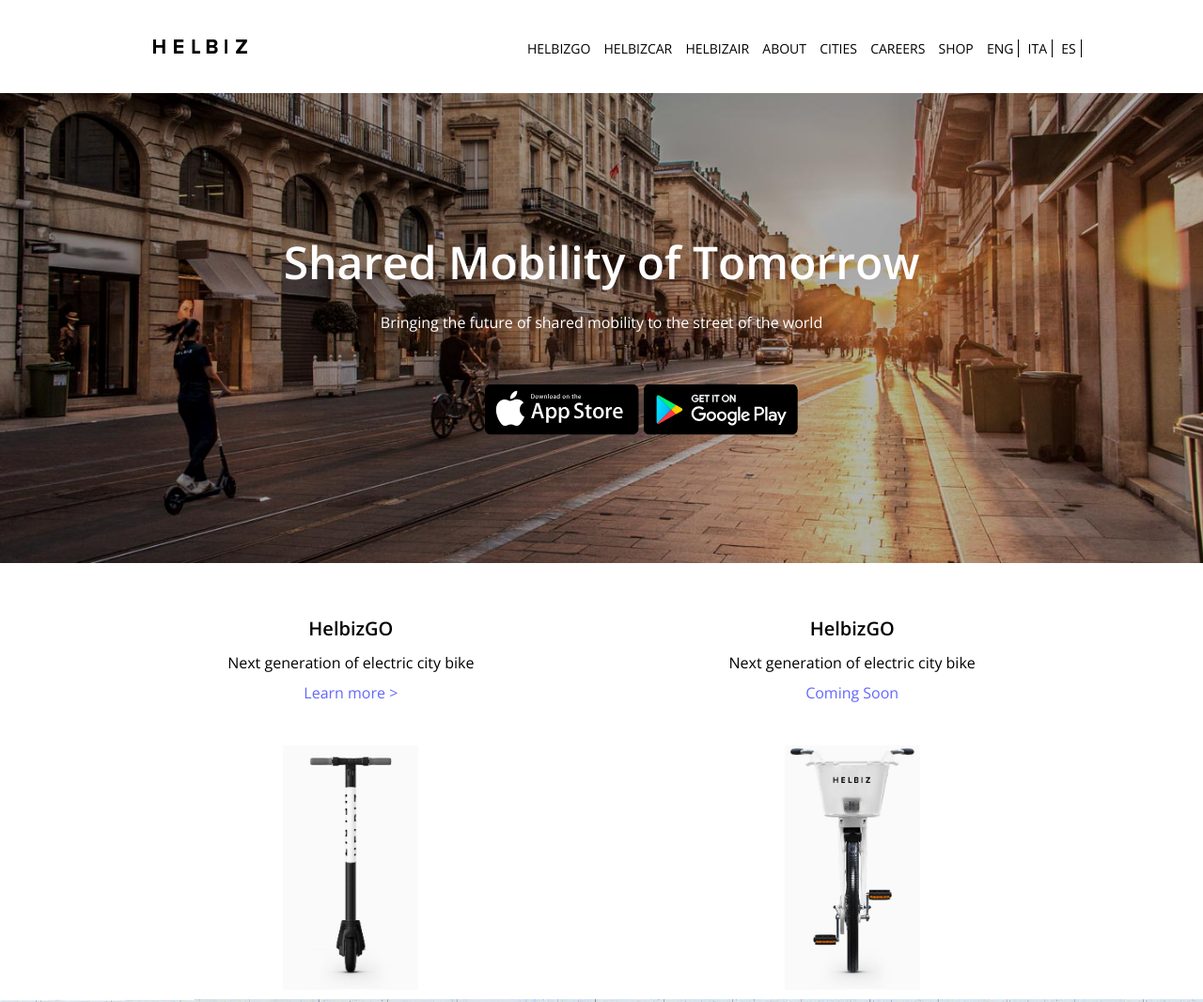
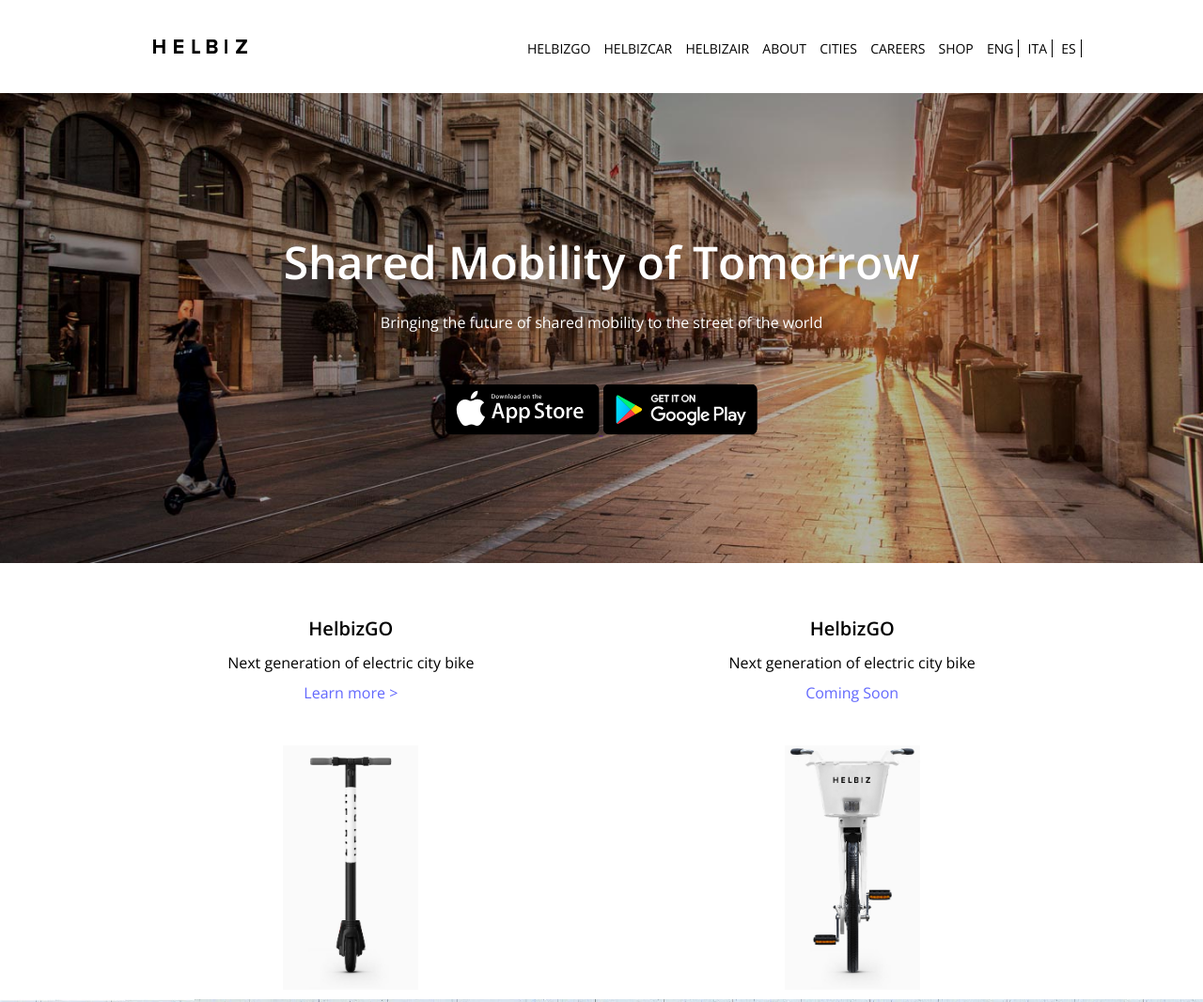
Before and after one commit to SimonaCinti/html-css-helbiz, a plain HTML site: page index.html in a window 1280 px wide. Shown: the top 1066 px of the page at 94% size. Drawn offline with nearby package versions, Linux system fonts and the light colour scheme.

Commit message:
editing jumbotron image store

```diff
--- a/css/styles.css
+++ b/css/styles.css
@@ -122,9 +122,6 @@ header .container img {
 
 .download-wrapper {
   text-align: center;
-}
-
-.download-wrapper a img {
 }
 
 /* MAIN | bike */
@@ -307,10 +304,4 @@ main .container.smart {
   nav.nav-right li:nth-last-child(3) {
     border-right: 1px solid black;
   }
-
-  /* HEADER | Jumbrotron | Store */
-
-  .download-wrapper a:first-child {
-    margin-left: 16%;
-  }
 }
```
